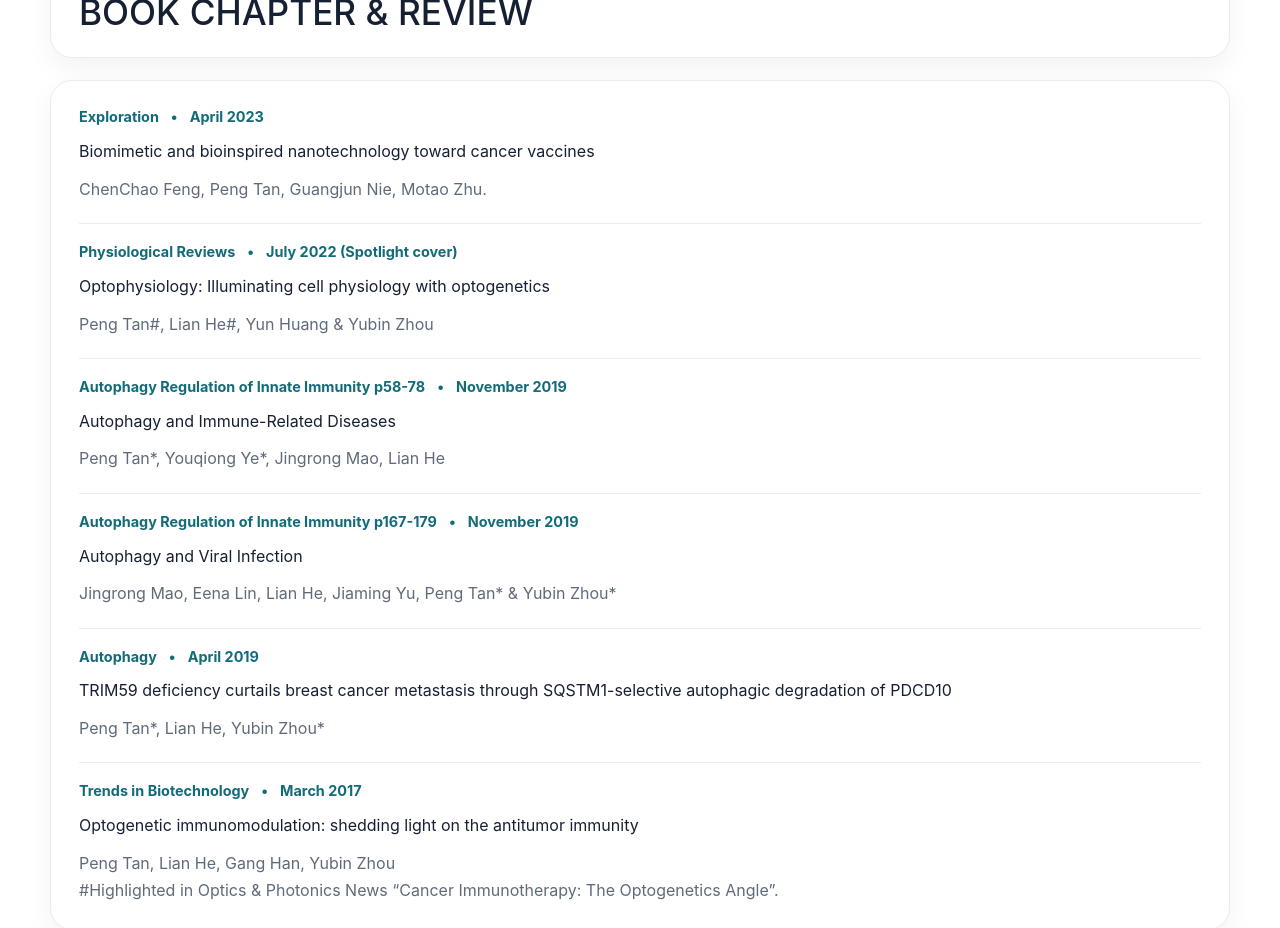
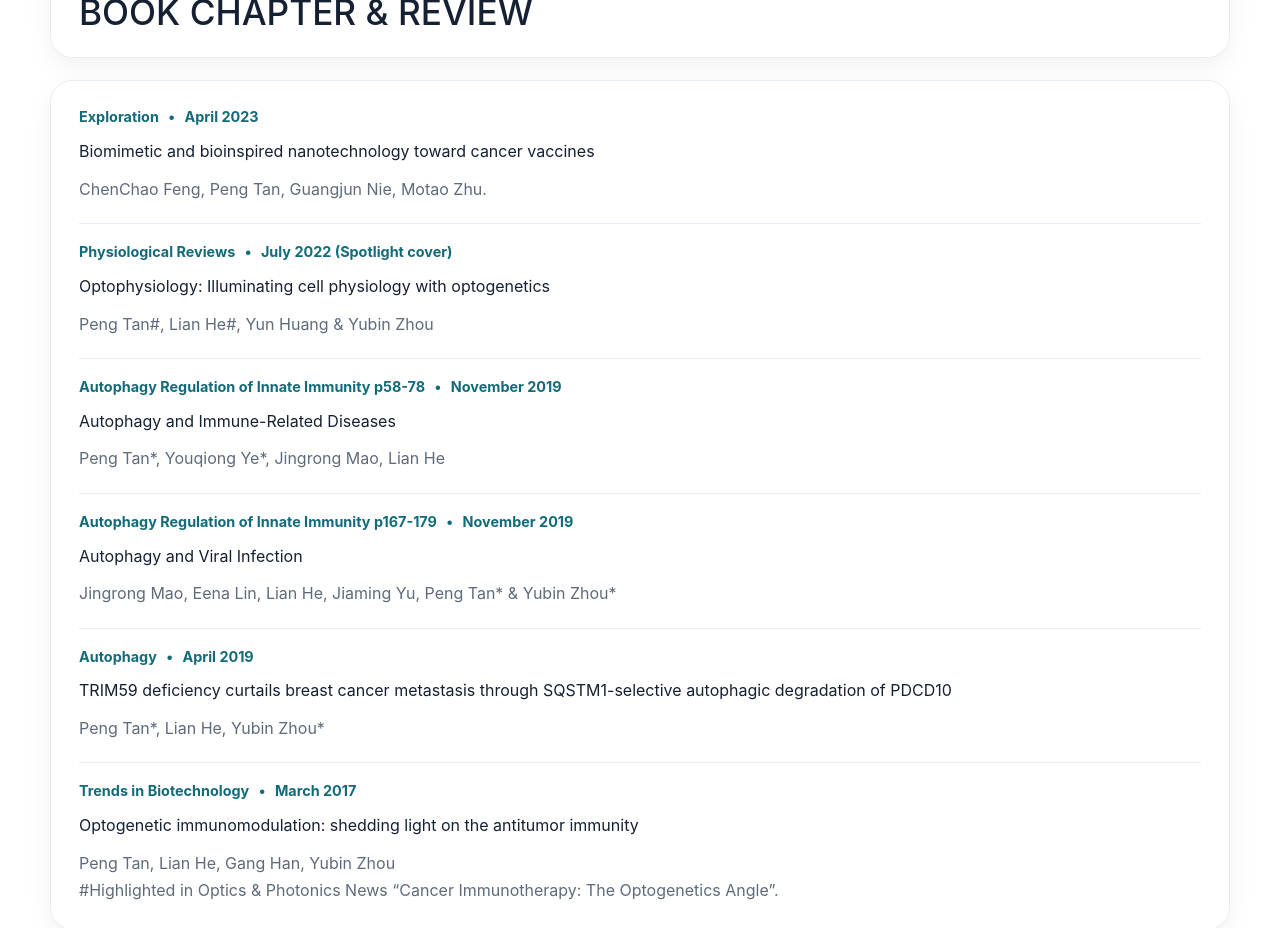
Before and after one commit to hanzeyan/hanzeyan.github.io, a Jekyll site: the page built from book-chapter-review.md, in a window 1280 px wide and 1258 px high. Shown: the part 185-1113 px from the top of the window. Built offline with Jekyll 4.4.1, drawn with Linux system fonts in a browser that asks for light colours.

Commit message:
Update style.css

```diff
--- a/assets/css/style.css
+++ b/assets/css/style.css
@@ -376,15 +376,11 @@ img {
 
 .pub-meta {
   opacity: 1 !important;
-  display: flex;
-  align-items: baseline;
-  flex-wrap: wrap;
-  gap: 12px;
 }
 
 .pub-meta span {
   opacity: 1;
-  margin: 0;
+  margin: 0 6px;
 }
 
 .pub-journal {
@@ -429,21 +425,6 @@ img {
   margin: 0;
   display: block;
   flex: 0 0 auto;
-}
-
-/* Publications page: show the first four article figures, enlarge the first one (Science), keep later figures hidden without deleting data */
-.pub-list .pub-item .pub-gallery {
-  display: none;
-}
-
-.pub-list .pub-item:nth-child(-n+4) .pub-gallery {
-  display: flex;
-  margin-top: 18px;
-}
-
-.pub-list .pub-item:first-child .pub-gallery img {
-  max-width: 320px;
-  max-height: none;
 }
 
 .logo-grid {
@@ -637,10 +618,6 @@ img {
   font-weight: 400;
 }
 
-.member-card--lead .card-body p:first-of-type {
-  font-weight: 700;
-}
-
 .member-card--lead .member-link a {
   text-decoration: none;
 }
@@ -801,3 +778,24 @@ img {
     align-items: flex-start;
   }
 }
+
+
+/* Home research cards: smaller bold titles and avoid desktop line breaks */
+.research-card h3 {
+  font-size: 1rem;
+  line-height: 1.35;
+  letter-spacing: 0;
+}
+
+@media (min-width: 900px) {
+  .research-card h3 {
+    font-size: 0.88rem;
+    white-space: nowrap;
+  }
+}
+
+@media (max-width: 899px) {
+  .research-card h3 {
+    white-space: normal;
+  }
+}
```
